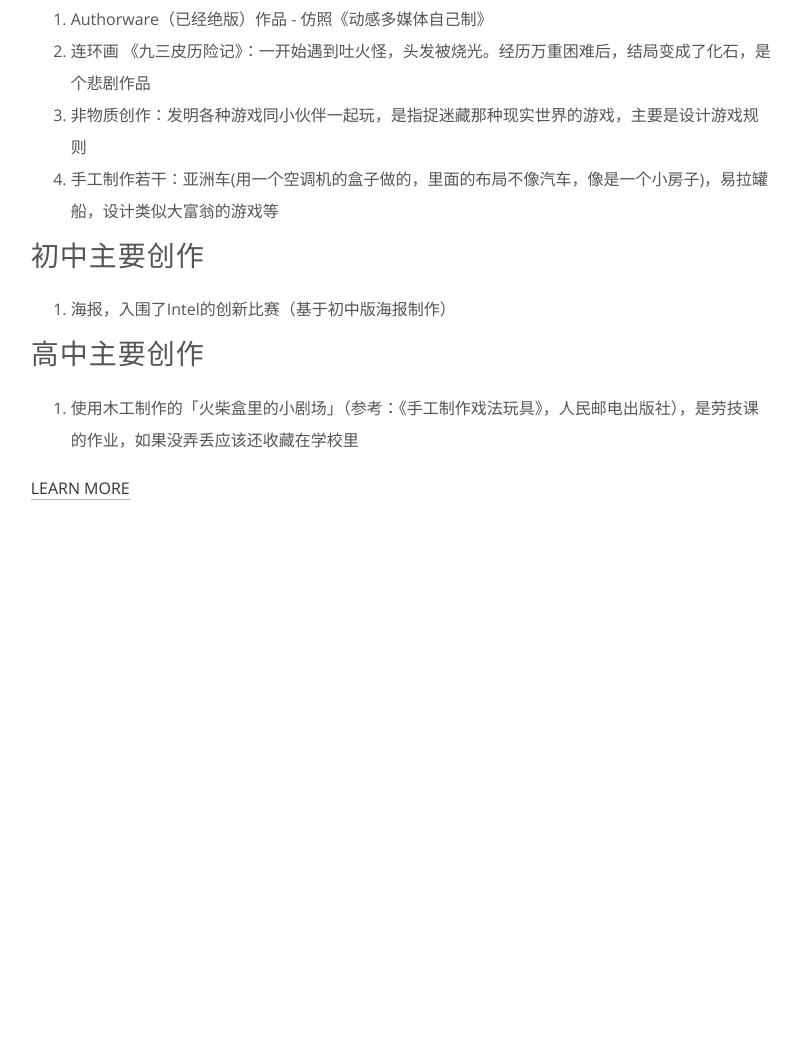
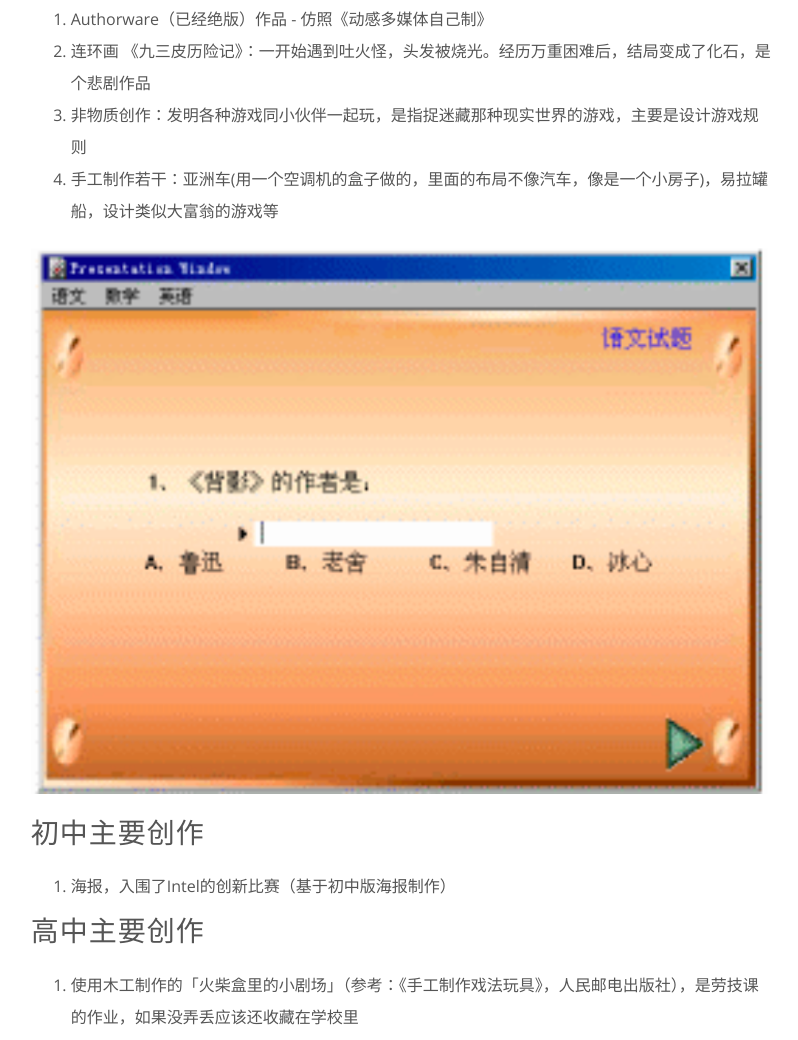
Before and after one commit to i-zhen/portfolio, a plain HTML site: page 1992/04/16/hello-world/index.html in a window 1280 px wide. Shown: the part 1013-2053 px from the top of the page, without its empty margins (460-1258 px from the left). Before the commit the page ends 1605 px from the top, so only its background shows below. Drawn offline with nearby package versions, Linux system fonts and the light colour scheme; a script that the page names is missing.

Commit message:
Site updated: 2021-05-09 15:44:05

```diff
--- a/1992/04/16/hello-world/index.html
+++ b/1992/04/16/hello-world/index.html
@@ -90,6 +90,7 @@
 <li>非物质创作：发明各种游戏同小伙伴一起玩，是指捉迷藏那种现实世界的游戏，主要是设计游戏规则</li>
 <li>手工制作若干：亚洲车(用一个空调机的盒子做的，里面的布局不像汽车，像是一个小房子)，易拉罐船，设计类似大富翁的游戏等</li>
 </ol>
+<p><img src="/image/authorware.png" alt="Macromedia出品的低代码工具"></p>
 <h3 id="初中主要创作"><a href="#初中主要创作" class="headerlink" title="初中主要创作"></a>初中主要创作</h3><ol>
 <li>海报，入围了Intel的创新比赛（基于初中版海报制作）</li>
 </ol>
```
Also changed, not shown: image/authorware.png (added).
